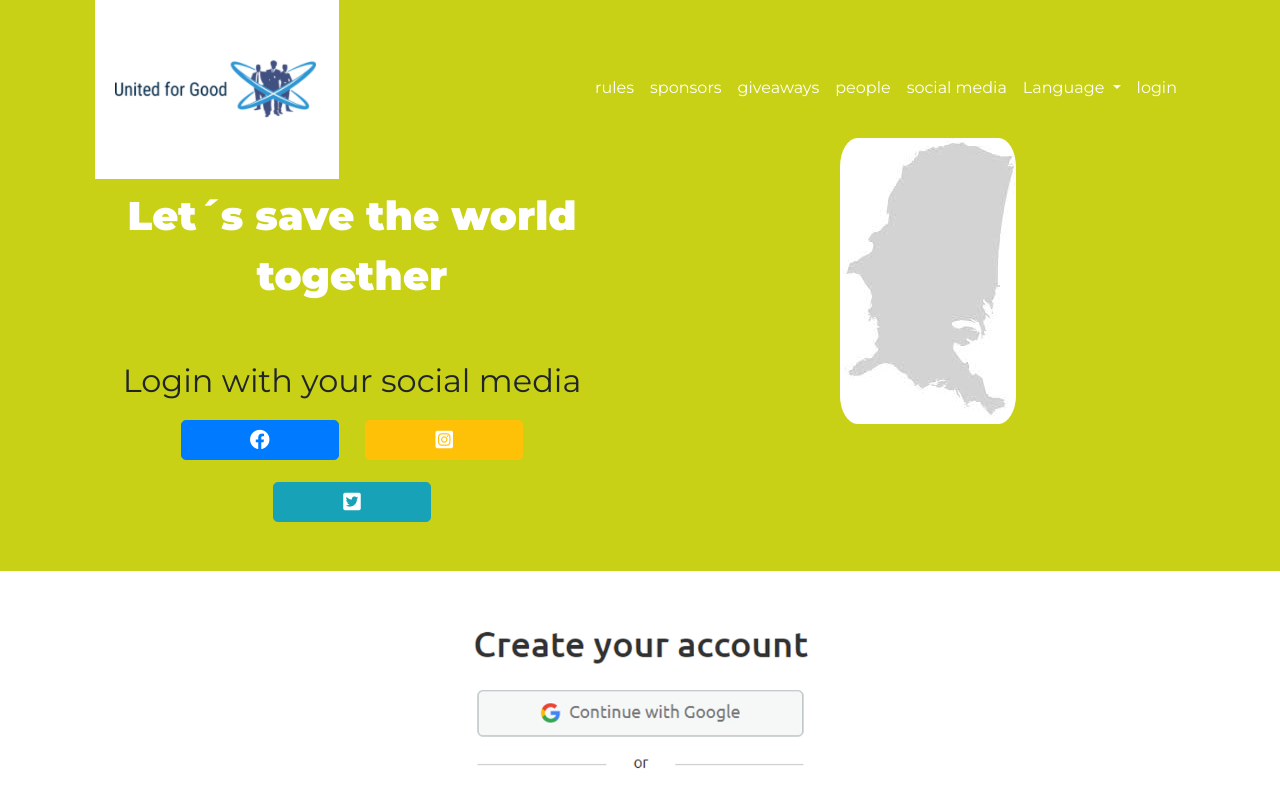
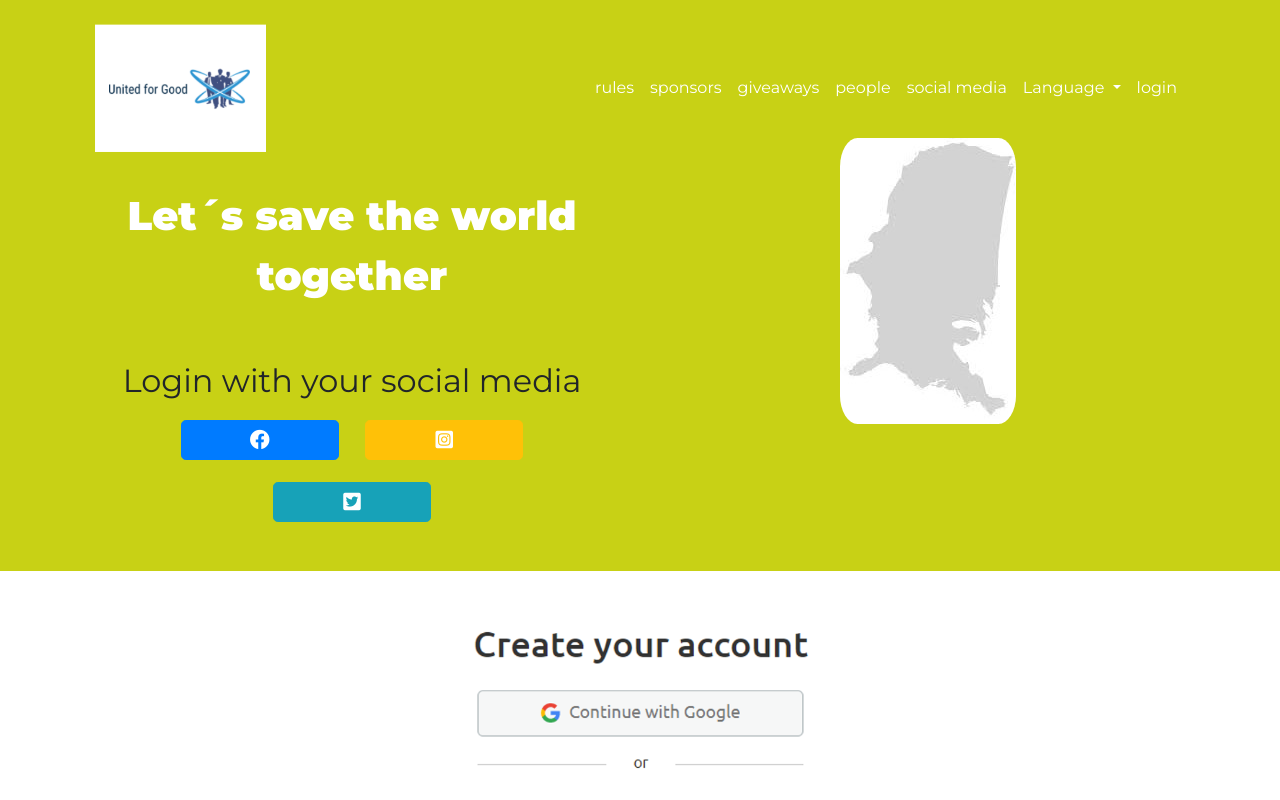
Before and after one commit to jatrindade/united-for-good, a plain HTML site: page index.html in a window 1280 px wide. Shown: the top 800 px of the page. Drawn offline with nearby package versions, Linux system fonts and the light colour scheme.

Commit message:
Rreview files

```diff
--- a/css/styles.css
+++ b/css/styles.css
@@ -67,6 +67,9 @@ thead {
 .login-acc {
   height: 750px;
 }
+.logo {
+  height: 8rem;
+}
 .lojas-img {
   width: 12.5rem;
   height: 12.5rem;
@@ -88,11 +91,7 @@ thead {
 .navbar {
   height: 100px;
 }
-.navbar-brand {
-  font-weight: bold;
-  font-size: 2rem;
-  font-family: 'Ubuntu', sans-serif;;
-}
+
 .navbar-dark .navbar-nav .nav-link {
   color: #fff;
 }
```
Also changed, not shown: images/galp.jpg, images/logo UFG.png (added), 3 other files.
